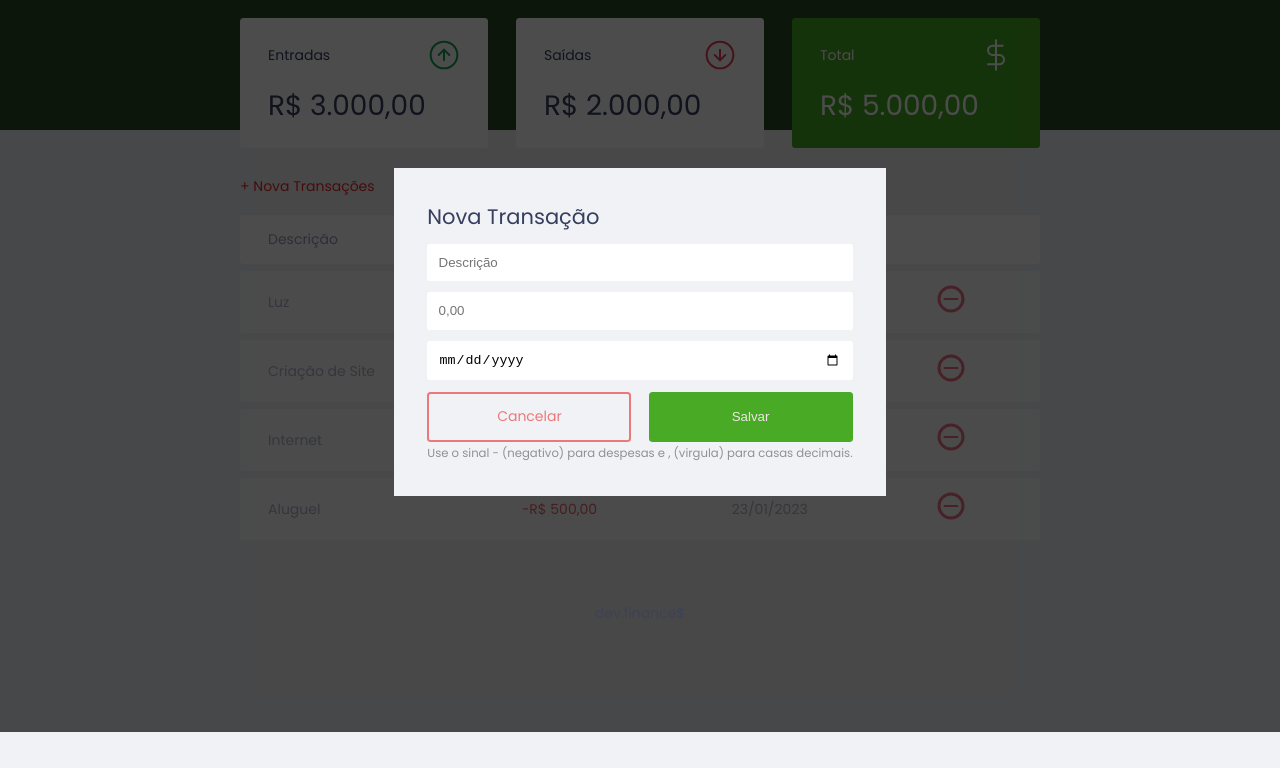
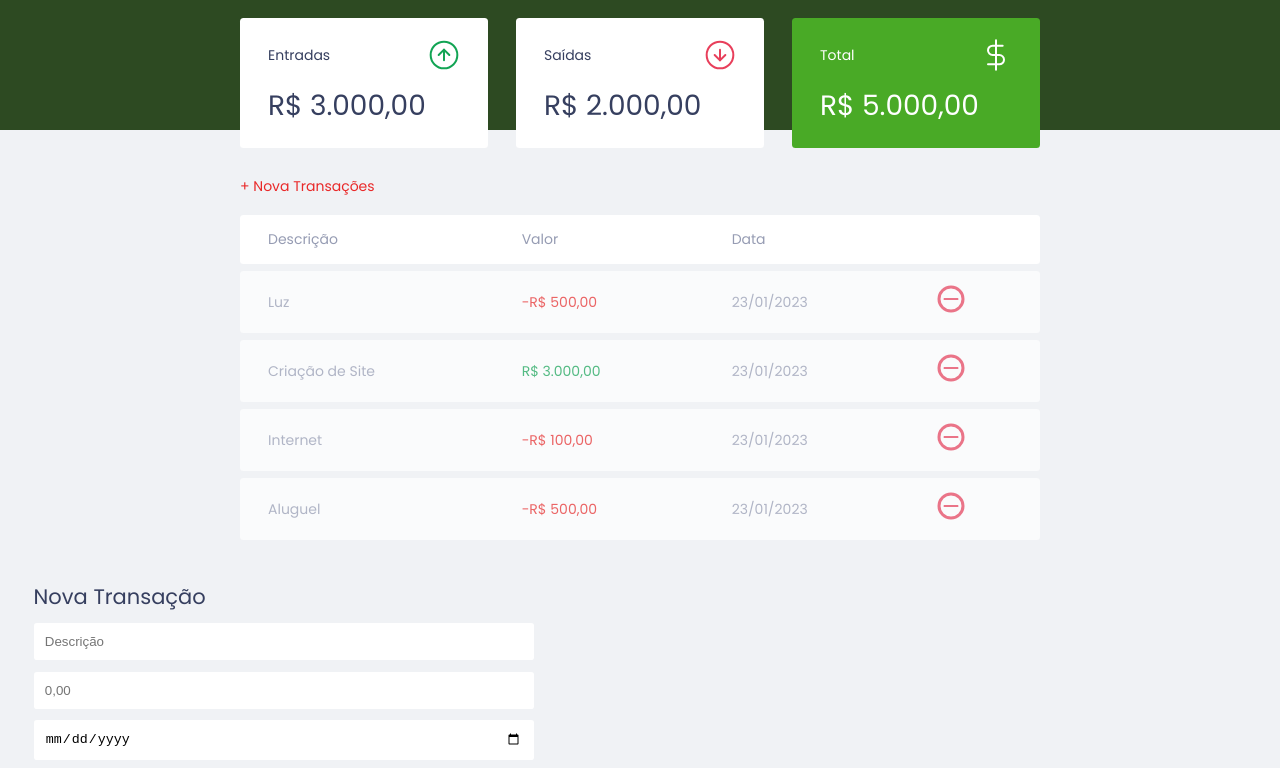
Before and after one commit to odiegosilva1/dev-finances, a plain HTML site: page index.html in a window 1280 px wide. Shown: the part 68-836 px from the top of the page. Before the commit the page ends 800 px from the top, so only its background shows below. Drawn offline with Linux system fonts and the light colour scheme.

Commit message:
Update style.css

```diff
--- a/css/style.css
+++ b/css/style.css
@@ -232,15 +232,7 @@ td.expense {
 
 .modal-overlay {
     width: 100%;
-    height: 100%;
-
-    background-color: rgba(0, 0, 0, 0.7);
-
-    position: fixed;
-    top: 0;
-
-    display: flex;
-    align-items: center;
+    height: 100%;ERWLKXCA: 346NJH 64WOJWR;QW4U185enter;
     justify-content: center;
 
     opacity: 0;
@@ -248,7 +240,7 @@ td.expense {
 }
 
 .modal-overlay.active {
-    opacity: 1;
+    opacity: 1;NBHPHGL;flex-direction: ;
     visibility: visible;
 }
 
```
